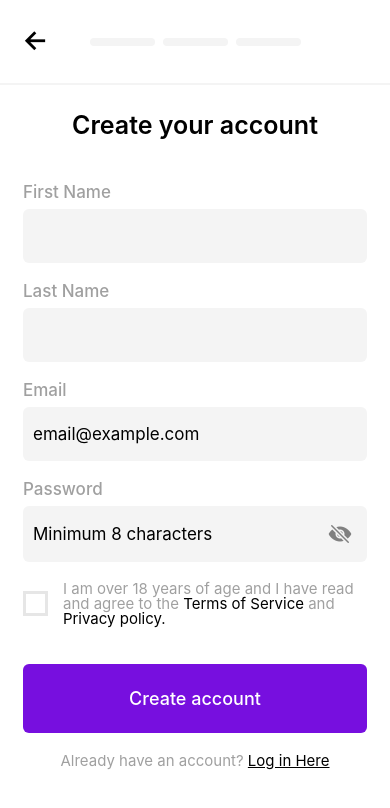
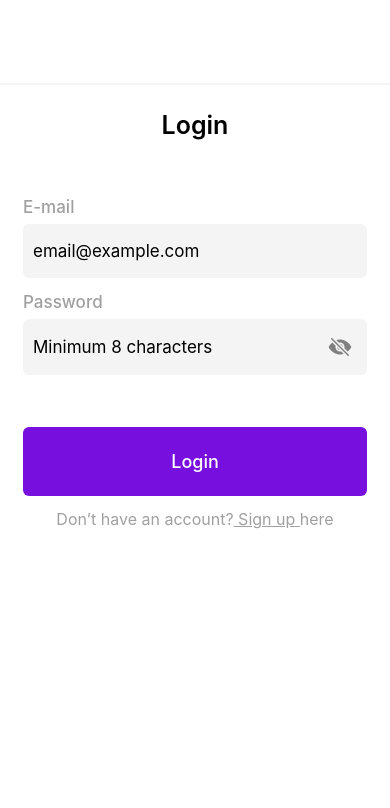
Before and after one commit to Victor5g/Crowdform---Investments, a React Native app: screen / in a window 390 px wide. Shown: the top 808 px of the page. Built offline with nearby package versions, Linux system fonts and the light colour scheme.

Commit message:
Feat: Add Navigation

```diff
--- a/package.json
+++ b/package.json
@@ -9,13 +9,16 @@
     "web": "expo start --web"
   },
   "dependencies": {
+    "@react-native-masked-view/masked-view": "0.2.8",
     "@react-navigation/bottom-tabs": "^6.5.7",
     "@react-navigation/native": "^6.1.6",
     "@react-navigation/native-stack": "^6.9.12",
     "expo": "~48.0.11",
     "expo-status-bar": "~1.4.4",
     "react": "18.2.0",
-    "react-native": "0.71.6"
+    "react-native": "0.71.6",
+    "react-native-safe-area-context": "4.5.0",
+    "react-native-screens": "~3.20.0"
   },
   "devDependencies": {
     "@babel/core": "^7.20.0",
--- a/src/main.tsx
+++ b/src/main.tsx
@@ -1,8 +1,7 @@
-import Login from "./pages/login";
-import SingUp from "./pages/signUp";
+import Routes from "./routers/app.routes";
 
 const Main = () => {
-  return <SingUp />;
+  return <Routes />;
 };
 
 export default Main;
--- /dev/null
+++ b/src/pages/home/index.tsx
@@ -0,0 +1,13 @@
+import { SafeAreaView, Text } from "react-native";
+
+import style from "./style";
+
+const Home = () => {
+  return (
+    <SafeAreaView style={style.container}>
+      <Text>Home</Text>
+    </SafeAreaView>
+  );
+};
+
+export default Home;
--- /dev/null
+++ b/src/pages/home/style.ts
@@ -0,0 +1,12 @@
+import { StyleSheet, StatusBar } from "react-native";
+
+const style = StyleSheet.create({
+  container: {
+    flex: 1,
+    paddingTop: StatusBar.currentHeight ?? 0,
+    backgroundColor: "#FFFFFF",
+    alignItems: "center",
+  },
+});
+
+export default style;
--- a/src/pages/login/index.tsx
+++ b/src/pages/login/index.tsx
@@ -1,4 +1,5 @@
-import { SafeAreaView, Text, View, TouchableOpacity } from "react-native";
+import { SafeAreaView, Text, View } from "react-native";
+import { useNavigation } from "@react-navigation/native";
 
 import Header from "../../components/header";
 import Input from "../../components/input";
@@ -7,6 +8,8 @@ import Button from "../../components/button";
 import style from "./style";
 
 const Login = () => {
+  const { navigate } = useNavigation();
+
   return (
     <SafeAreaView style={style.container}>
       <Header />
@@ -20,21 +23,11 @@ const Login = () => {
           <Text style={style.label}>Password</Text>
           <Input inputype={"password"} placeholder="Minimum 8 characters" />
         </View>
-        <Button
-          title={"Login"}
-          onPress={() => {
-            console.log(" Screen -> Home");
-          }}
-        />
+        <Button title={"Login"} onPress={() => navigate('HomeTab')} />
       </View>
       <Text style={style.register}>
         Don’t have an account?
-        <Text
-          style={style.signUp}
-          onPress={() => {
-            console.log("Send -> Screen Sing Up");
-          }}
-        >
+        <Text style={style.signUp} onPress={() => navigate('SingUp')}>
           {" "}
           Sign up{" "}
         </Text>
--- a/src/pages/signUp/index.tsx
+++ b/src/pages/signUp/index.tsx
@@ -1,3 +1,4 @@
+import { useNavigation } from "@react-navigation/native";
 import {
   SafeAreaView,
   Text,
@@ -16,15 +17,15 @@ import Button from "../../components/button";
 import style from "./style";
 
 const SingUp = () => {
+  const { navigate } = useNavigation();
+
   return (
     <SafeAreaView style={style.container}>
       <Header>
         <View style={style.contentHeader}>
           <TouchableOpacity
             style={style.buttonBack}
-            onPress={() => {
-              console.log("Send -> Screen Sing In");
-            }}
+            onPress={() => navigate("Login")}
           >
             <Ionicons name="arrow-back" size={30} color="black" />
           </TouchableOpacity>
@@ -77,20 +78,13 @@ const SingUp = () => {
           </Text>
         </View>
         <View style={style.contentButton}>
-          <Button
-            title={"Create account"}
-            onPress={() => {
-              console.log("Create Account");
-            }}
-          />
+          <Button title={"Create account"} onPress={() => navigate("HomeTab")} />
         </View>
         <Text style={style.loginHere}>
           Already have an account?{" "}
           <Text
             style={[style.bold, style.underline]}
-            onPress={() => {
-              console.log("Send -> Screen Sing In");
-            }}
+            onPress={() => navigate("Login")}
           >
             Log in Here
           </Text>
--- /dev/null
+++ b/src/pages/trade/index.tsx
@@ -0,0 +1,13 @@
+import { SafeAreaView, Text } from "react-native";
+
+import style from "./style";
+
+const Trade = () => {
+  return (
+    <SafeAreaView style={style.container}>
+      <Text>Trade</Text>
+    </SafeAreaView>
+  );
+};
+
+export default Trade;
--- /dev/null
+++ b/src/pages/trade/style.ts
@@ -0,0 +1,12 @@
+import { StyleSheet, StatusBar } from "react-native";
+
+const style = StyleSheet.create({
+  container: {
+    flex: 1,
+    paddingTop: StatusBar.currentHeight ?? 0,
+    backgroundColor: "#FFFFFF",
+    alignItems: "center",
+  },
+});
+
+export default style;
--- a/src/routers/app.routes.tsx
+++ b/src/routers/app.routes.tsx
@@ -0,0 +1,26 @@
+import { createNativeStackNavigator } from "@react-navigation/native-stack";
+import { NavigationContainer } from "@react-navigation/native";
+
+const { Navigator, Screen } = createNativeStackNavigator();
+
+import Login from "../pages/login";
+import SingUp from "../pages/signUp";
+
+import Tab from "./app.tab.routes";
+
+const Routes = () => {
+  return (
+    <NavigationContainer>
+      <Navigator
+        screenOptions={{ headerShown: false }}
+        initialRouteName="Login"
+      >
+        <Screen name="Login" component={Login} />
+        <Screen name="SingUp" component={SingUp} />
+        <Screen name="HomeTab" component={Tab} />
+      </Navigator>
+    </NavigationContainer>
+  );
+};
+
+export default Routes;
--- /dev/null
+++ b/src/routers/app.tab.routes.tsx
@@ -0,0 +1,77 @@
+import { Text, Platform } from "react-native";
+import { createBottomTabNavigator } from "@react-navigation/bottom-tabs";
+
+import { Entypo, Fontisto, Foundation } from "@expo/vector-icons";
+
+import Home from "../pages/home";
+import Trade from "../pages/trade";
+
+const { Navigator, Screen } = createBottomTabNavigator();
+
+const Tab = () => {
+  return (
+    <Navigator
+      screenOptions={{
+        headerShown: false,
+        tabBarStyle: {
+          height: Platform.OS === "ios" ? 100 : 75,
+          paddingVertical: 10,
+        },
+        tabBarItemStyle: { height: 55 },
+        tabBarLabel: ({ focused, children }) => (
+          <Text
+            style={{
+              color: focused ? "#770FDF" : "#000",
+              fontSize: 18,
+              fontWeight: "600",
+            }}
+          >
+            {children}
+          </Text>
+        ),
+      }}
+    >
+      <Screen
+        name="Home"
+        component={Home}
+        options={{
+          tabBarIcon: ({ focused }) => (
+            <Entypo
+              name="home"
+              size={24}
+              color={focused ? "#770FDF" : "#000"}
+            />
+          ),
+        }}
+      />
+      <Screen
+        name="Trade"
+        component={Trade}
+        options={{
+          tabBarIcon: ({ focused }) => (
+            <Fontisto
+              name="arrow-swap"
+              size={24}
+              color={focused ? "#770FDF" : "#000"}
+            />
+          ),
+        }}
+      />
+      <Screen
+        name="Portifolio"
+        component={Home}
+        options={{
+          tabBarIcon: ({ focused }) => (
+            <Foundation
+              name="graph-pie"
+              size={30}
+              color={focused ? "#770FDF" : "#000"}
+            />
+          ),
+        }}
+      />
+    </Navigator>
+  );
+};
+
+export default Tab;
```
Also changed, not shown: 2 other files (tests, documents, lock files or other folders).
